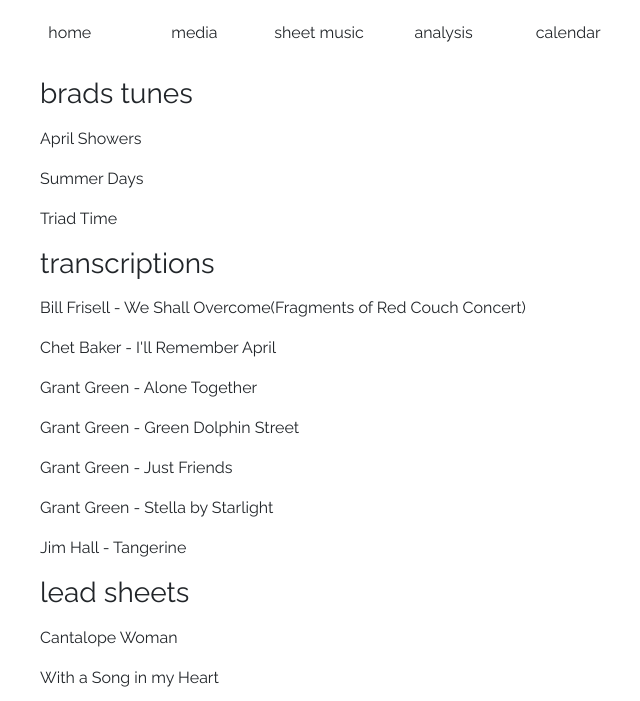
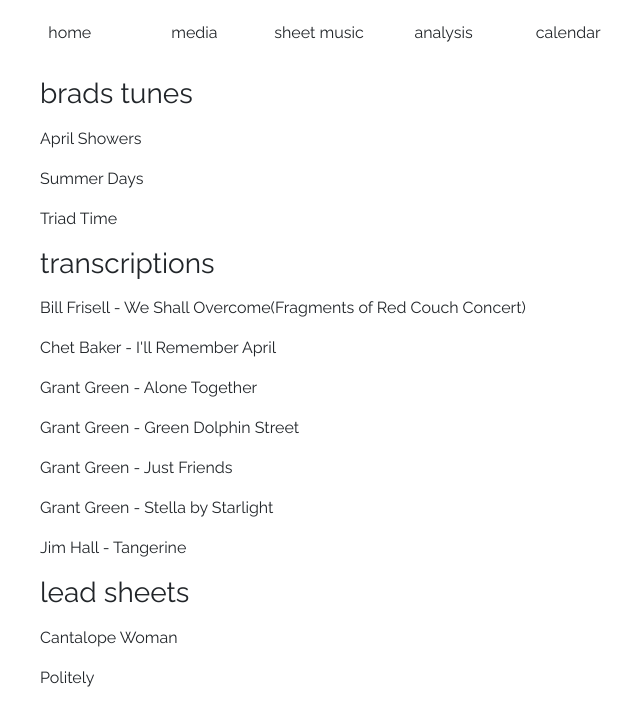
Before and after one commit to bradbakermusic/bradbakermusic.github.io, a plain HTML site: page sheet_music.html in a window 1280 px wide. Shown: the part 99-800 px from the top of the page, without its empty margins (321-961 px from the left). Drawn offline with nearby package versions, Linux system fonts and the light colour scheme.

Commit message:
adding a new lead sheet

```diff
--- a/sheet_music.html
+++ b/sheet_music.html
@@ -58,6 +58,7 @@
 
             <h3><p>lead sheets</p></h3>
                 <a href="https://github.com/bradbakermusic/bradbakermusic.github.io/blob/main/music/lead_sheets/Cantalope%20Woman.pdf"><p>Cantalope Woman</p></a>
+                <a href="https://github.com/bradbakermusic/bradbakermusic.github.io/blob/main/music/lead_sheets/politely.pdf"><p>Politely</p></a>
                 <a href="https://github.com/bradbakermusic/bradbakermusic.github.io/blob/main/music/lead_sheets/with_a_song_in_my_heart.pdf"><p>With a Song in my Heart</p></a>
 
             <h3><p>arrangements</p></h3>
```
Also changed, not shown: 1 other file.
